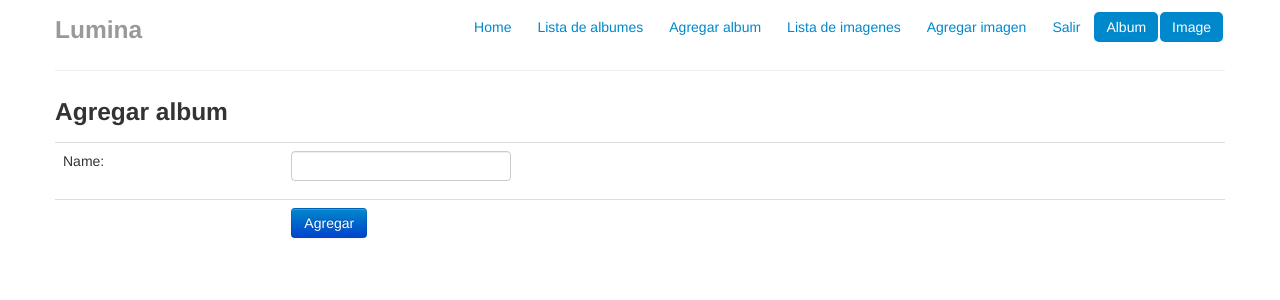
After one commit to florzanetta/lumina, a Django app: page /album/create/ in a window 1280 px wide. The commit adds this page. Shown: the top 300 px of the page. Run offline with Django 3.2, Linux system fonts and the light colour scheme; the visitor is signed in with stand-in values (Sample User, id 1); some libraries are stand-ins or nearby versions.

Commit message:
Add creation of new albums

```diff
--- a/lumina/forms.py
+++ b/lumina/forms.py
@@ -6,8 +6,23 @@ Created on Jun 1, 2013
 
 from django import forms
 
-from lumina.models import Image
+from lumina.models import Image, Album
 
+
+#===============================================================================
+# Album
+#===============================================================================
+
+class AlbumCreateForm(forms.ModelForm):
+
+    class Meta:
+        model = Album
+        exclude = ('user',)
+
+
+#===============================================================================
+# Image
+#===============================================================================
 
 class ImageCreateForm(forms.ModelForm):
 
--- a/lumina/models.py
+++ b/lumina/models.py
@@ -26,6 +26,9 @@ class Album(models.Model):
 
     def __unicode__(self):
         return u"Album {0}".format(self.name)
+
+    def get_absolute_url(self):
+        return reverse('album_detail', kwargs={'pk': self.pk})
 
 
 #===============================================================================
--- /dev/null
+++ b/lumina/templates/lumina/album_create_form.html
@@ -0,0 +1,26 @@
+{% extends "lumina/base.html" %}
+<!DOCTYPE html>
+<html>
+<head>
+<meta charset="UTF-8">
+<title>{% block title %}Lumina - Agregar album{% endblock %}</title>
+</head>
+<body>
+
+{% block content %}
+
+    <h3>Agregar album</h3>
+    <form action="." method="post">{% csrf_token %}
+	    <table class="table">
+	        {{ form.as_table }}
+	        <tr>
+               <td> </td>
+	           <td><input type="submit" value="Agregar" class="btn btn-primary"></td>
+	        </tr>
+		</table>
+    </form>
+
+{% endblock content %}
+
+</body>
+</html>
--- a/lumina/templates/lumina/base.html
+++ b/lumina/templates/lumina/base.html
@@ -19,6 +19,7 @@
           <!-- <li class="active"> -->
           <li><a href="{% url 'home' %}">Home</a></li>
           <li><a href="{% url 'album_list' %}">Lista de albumes</a></li>
+          <li><a href="{% url 'album_create' %}">Agregar album</a></li>
           <li><a href="{% url 'image_list' %}">Lista de imagenes</a></li>
           <li><a href="{% url 'image_create' %}">Agregar imagen</a></li>
           <li><a href="{% url 'logout' %}">Salir</a></li>
--- a/lumina/urls.py
+++ b/lumina/urls.py
@@ -3,7 +3,7 @@ from django.conf.urls import patterns, include, url
 from django.contrib.auth.decorators import login_required
 
 from lumina.views import ImageCreateView, ImageUpdateView, ImageListView,\
-    AlbumListView, AlbumDetailView
+    AlbumListView, AlbumDetailView, AlbumCreateView
 
 # Uncomment the next two lines to enable the admin:
 admin.autodiscover()
@@ -18,6 +18,8 @@ urlpatterns = patterns('',
         name='album_list'),
     url(r'^album/detail/(?P<pk>\d+)/$', login_required(AlbumDetailView.as_view()),
         name='album_detail'),
+    url(r'^album/create/$', login_required(AlbumCreateView.as_view()),
+        name='album_create'),
 
     #===========================================================================
     # Image
--- a/lumina/views.py
+++ b/lumina/views.py
@@ -10,7 +10,7 @@ from django.contrib.auth.decorators import login_required
 
 from lumina.models import Image, Album
 from lumina.pil_utils import generate_thumbnail
-from lumina.forms import ImageCreateForm, ImageUpdateForm
+from lumina.forms import ImageCreateForm, ImageUpdateForm, AlbumCreateForm
 
 #
 # List of generic CBV:
@@ -58,6 +58,16 @@ class AlbumDetailView(DetailView):
         return Album.objects.for_user(self.request.user)
 
 
+class AlbumCreateView(CreateView):
+    model = Album
+    form_class = AlbumCreateForm
+    template_name = 'lumina/album_create_form.html'
+
+    def form_valid(self, form):
+        form.instance.user = self.request.user
+        return super(AlbumCreateView, self).form_valid(form)
+
+
 #===============================================================================
 # Image
 #===============================================================================
```
